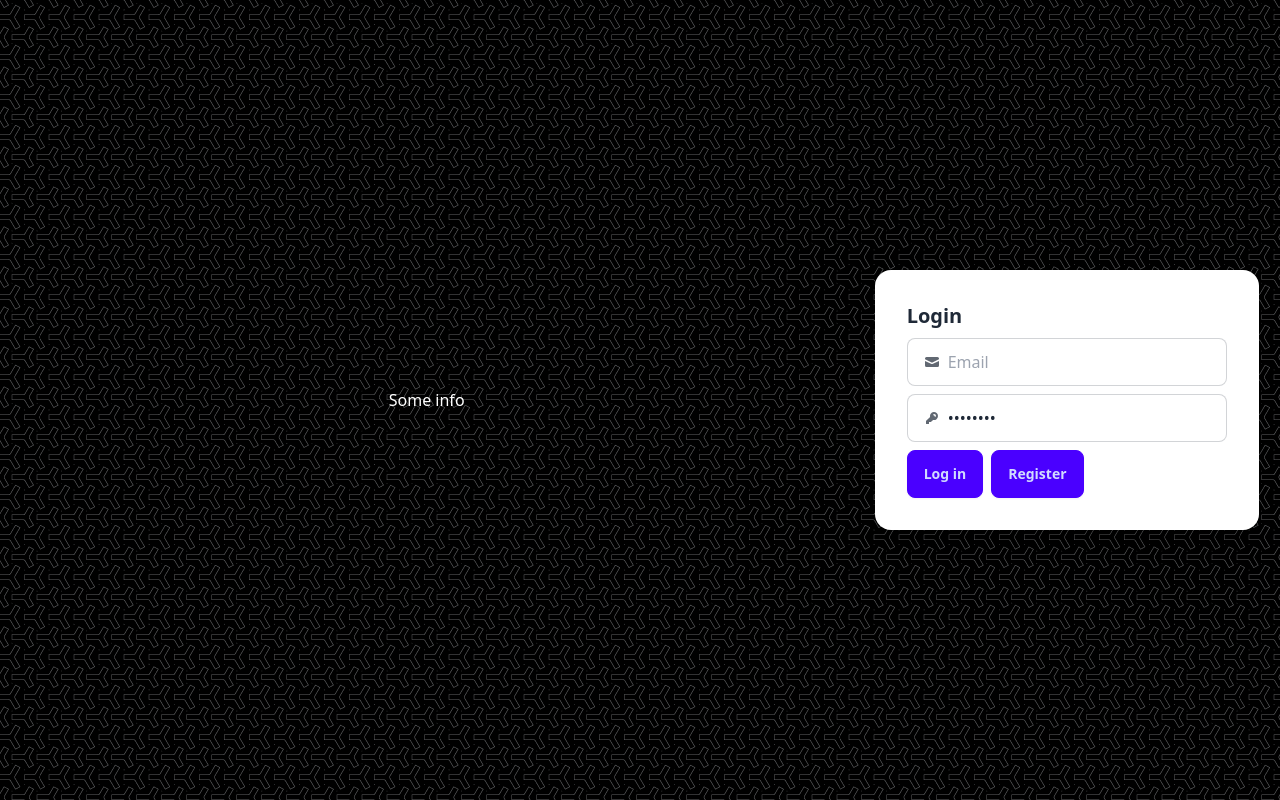
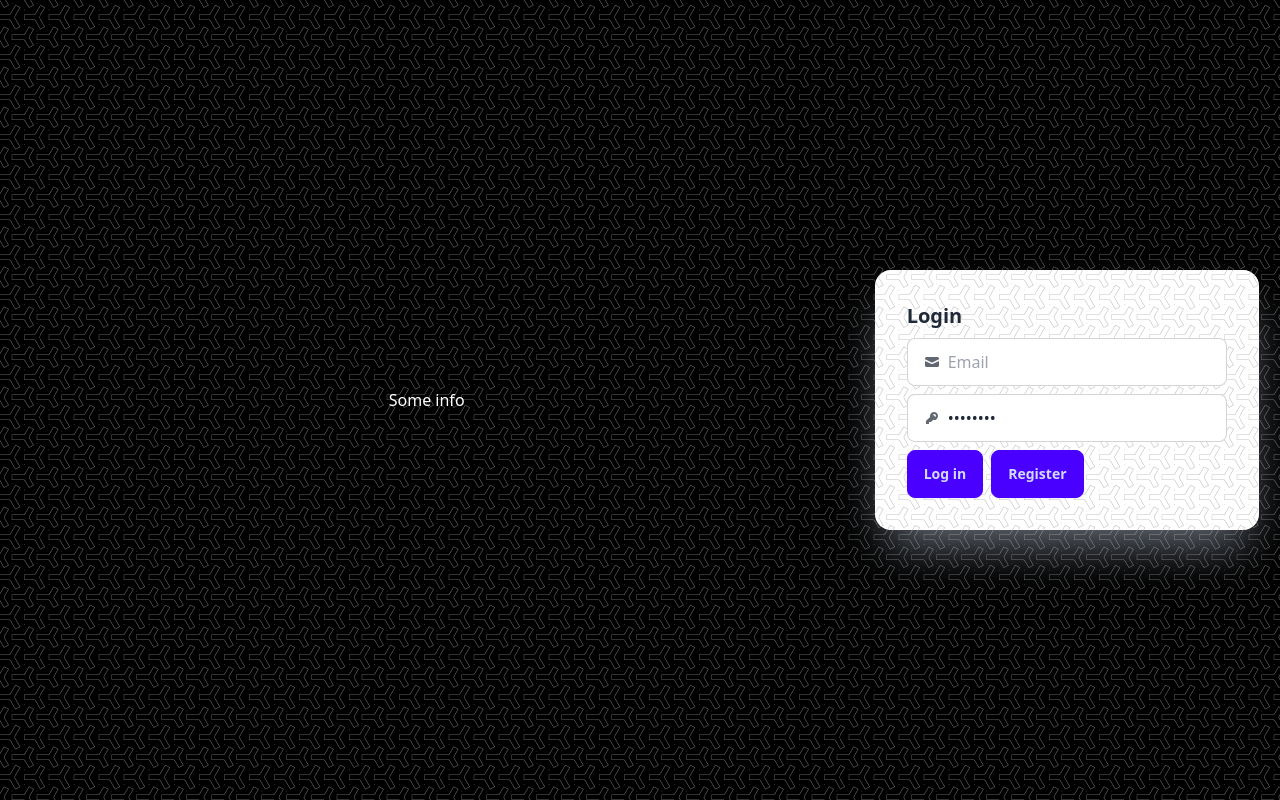
Before and after one commit to A64-React-Team-3/Final-Project-Messenger, a React (Vite) app: page / in a window 1280 px wide. Built offline with nearby package versions, Linux system fonts and the light colour scheme.

Commit message:
update css for register

```diff
--- a/src/Views/Anonymous/Anonymous.css
+++ b/src/Views/Anonymous/Anonymous.css
@@ -23,5 +23,6 @@
     justify-content: center;
     align-items: center;
     height: 100%;
+    background: transparent ;
 
 }
--- a/src/Views/Login/Login.tsx
+++ b/src/Views/Login/Login.tsx
@@ -3,7 +3,7 @@ import './Login.css';
 export default function Login() {
 
   return (
-    <div className="card bg-base-100 w-96 shadow-xl">
+    <div className="card backdrop-opacity backdrop-invert bg-white/40 shadow-2xl shadow-blue-100/50 w-96">
       <div className="card-body">
         <h2 className="card-title">Login</h2>
         <label className="input input-bordered flex items-center gap-2">
```
